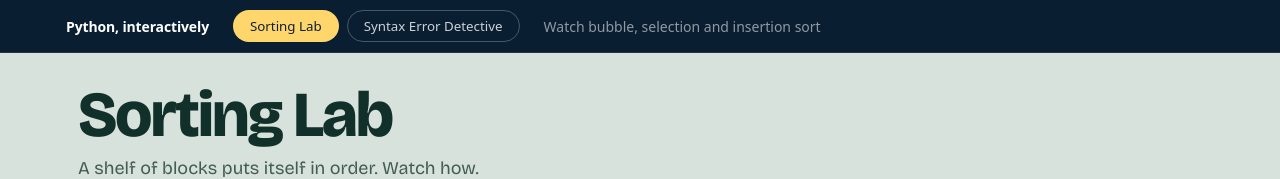
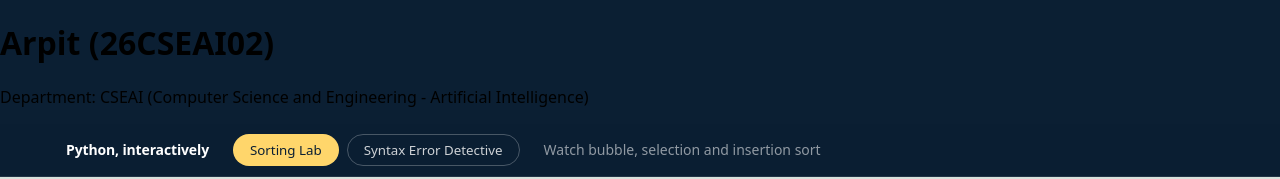
Before and after one commit to arpitsinghgit/pyhonconcept, a plain HTML site: page collegepythonhtml.html in a window 1280 px wide. Shown: the top 179 px of the page. Drawn offline with nearby package versions, Linux system fonts and the light colour scheme.

Commit message:
Update collegepythonhtml.html

```diff
--- a/collegepythonhtml.html
+++ b/collegepythonhtml.html
@@ -26,6 +26,10 @@ iframe{display:block;width:100%;border:0}
 </style>
 </head>
 <body>
+    <h1>Arpit (26CSEAI02)</h1>
+    <p>Department: CSEAI (Computer Science and Engineering - Artificial Intelligence)</p>
+</body>
+
 <nav aria-label="Projects">
   <div class="bar">
     <span class="brand">Python, interactively</span>
```
